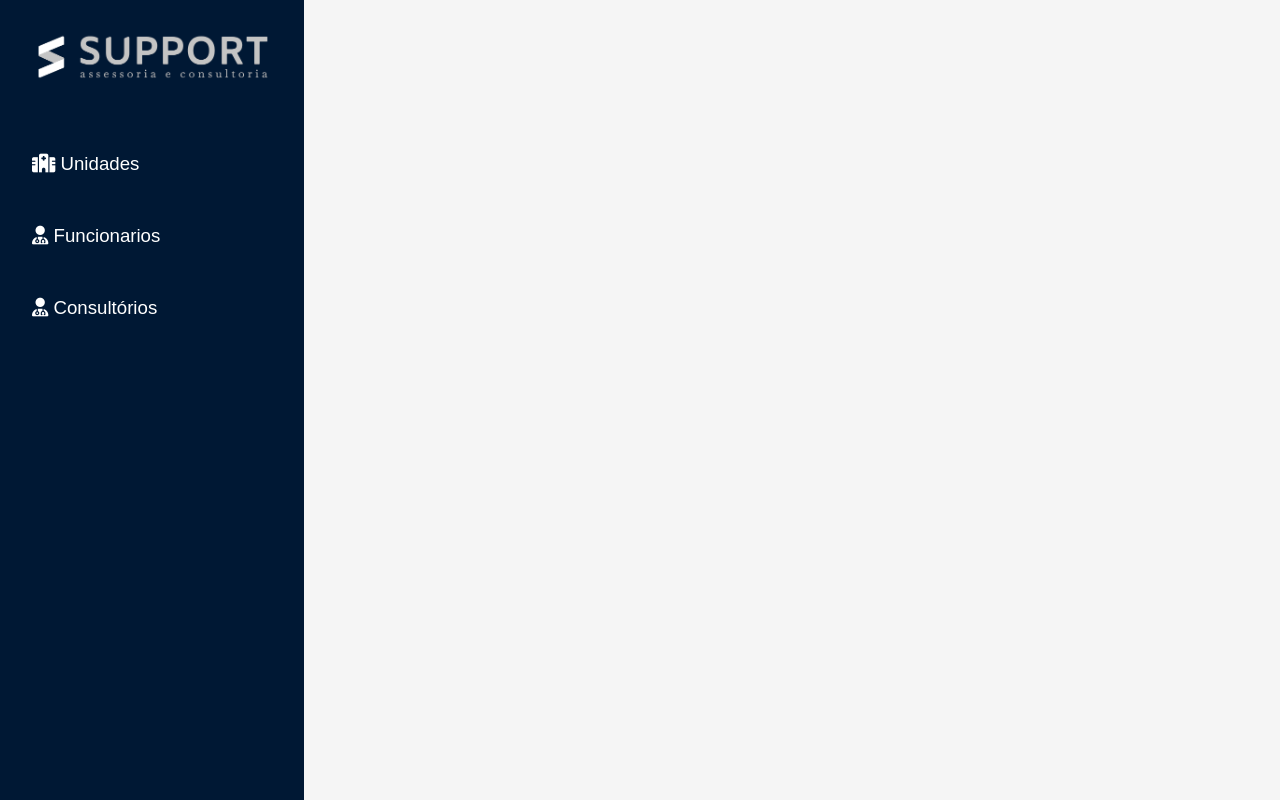
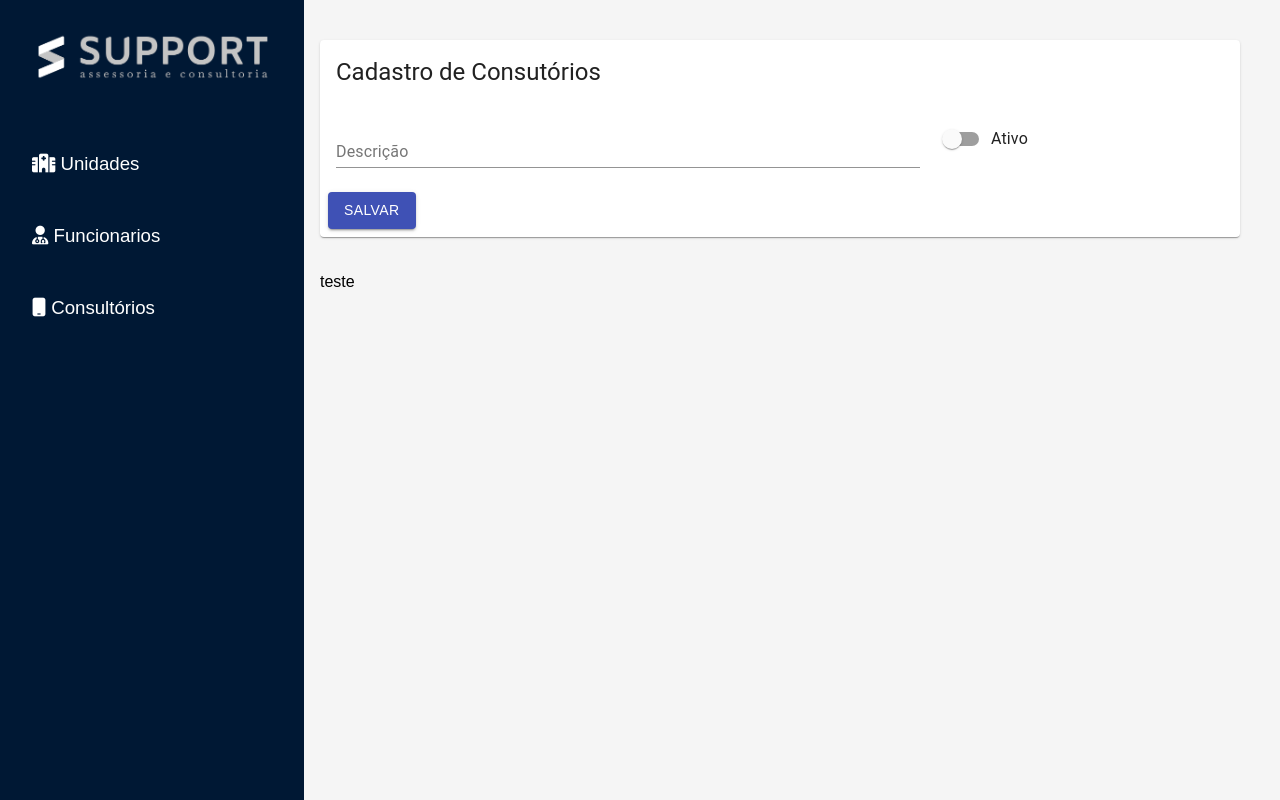
Before and after one commit to GuilhermeViana-22/sga_react, a React (Create React App) app: page /consultorios in a window 1280 px wide. Built offline with nearby package versions, Linux system fonts and the light colour scheme.

Commit message:
ajustes no formulario de cadastro de consultorio

```diff
--- a/package.json
+++ b/package.json
@@ -4,13 +4,18 @@
   "private": true,
   "dependencies": {
     "@material-ui/core": "^4.12.4",
+    "@material-ui/lab": "^4.0.0-alpha.61",
+    "@mui/lab": "^5.0.0-alpha.120",
+    "@mui/material": "^5.11.10",
     "@testing-library/jest-dom": "^5.16.5",
     "@testing-library/react": "^13.4.0",
     "@testing-library/user-event": "^13.5.0",
+    "axios": "^1.3.4",
     "react": "^18.2.0",
     "react-dom": "^18.2.0",
     "react-router-dom": "^6.8.1",
     "react-scripts": "5.0.1",
+    "sweetalert2": "^11.7.2",
     "web-vitals": "^2.1.4"
   },
   "scripts": {
--- a/public/index.html
+++ b/public/index.html
@@ -8,6 +8,7 @@
     <meta name="description" content="Web site created using create-react-app"/>
     <link rel="stylesheet" href="https://cdnjs.cloudflare.com/ajax/libs/font-awesome/6.3.0/css/all.min.css" integrity="sha512-SzlrxWUlpfuzQ+pcUCosxcglQRNAq/DZjVsC0lE40xsADsfeQoEypE+enwcOiGjk/bSuGGKHEyjSoQ1zVisanQ==" crossorigin="anonymous" referrerpolicy="no-referrer" />
     <link rel="stylesheet" href="https://cdnjs.cloudflare.com/ajax/libs/font-awesome/6.3.0/css/brands.min.css" integrity="sha512-L+sMmtHht2t5phORf0xXFdTC0rSlML1XcraLTrABli/0MMMylsJi3XA23ReVQkZ7jLkOEIMicWGItyK4CAt2Xw==" crossorigin="anonymous" referrerpolicy="no-referrer" />
+    <link href="https://fonts.googleapis.com/icon?family=Material+Icons" rel="stylesheet">
     <title>React App</title>
   </head>
   <body>
--- a/src/App.js
+++ b/src/App.js
@@ -1,9 +1,8 @@
 import React from 'react';
 import { BrowserRouter as Router, Routes, Route } from 'react-router-dom';
 import { makeStyles } from '@material-ui/core/styles';
-import Sidebar from './components/Sidebar';
 import Unidade from './pages/Unidade';
-import About from './pages/About';
+import Consultorios from './pages/Consultorios';
 import Funcionarios from './pages/Funcionarios';
 import Layout from './components/Layout';
 
@@ -26,7 +25,7 @@ function App() {
                 <Layout>
                     <Routes>
                         <Route path="/unidades" element={<Unidade />} />
-                        <Route path="/about" element={<About />} />
+                        <Route path="/consultorios" element={<Consultorios />} />
                         <Route path="/Funcionarios" element={<Funcionarios />} />
                     </Routes>
                 </Layout>
--- a/src/components/Sidebar.js
+++ b/src/components/Sidebar.js
@@ -55,7 +55,7 @@ function Sidebar() {
                 </li>
                 <li>
                     <NavLink to="/consultorios" className={classes.link} activeClassName={classes.active}>
-                        <i className="fa fa-user-md" aria-hidden="true"></i> Consultórios
+                        <i className="fa-solid fa-mobile"></i> Consultórios
                     </NavLink>
                 </li>
             </ul>
--- a/src/pages/About.js
+++ /dev/null
@@ -1,41 +0,0 @@
-import React, { useState } from 'react';
-
-function About() {
-    const [consultorio, setConsultorio] = useState('');
-    const [ativo, setAtivo] = useState(false);
-
-    const handleSubmit = (event) => {
-        event.preventDefault();
-        // Faz alguma coisa com os valores dos inputs
-    };
-
-    return (
-        <div>
-            <h1>About</h1>
-            <form onSubmit={handleSubmit}>
-                <div>
-                    <label htmlFor="consultorio">Consultório</label>
-                    <input
-                        type="text"
-                        id="consultorio"
-                        value={consultorio}
-                        placeholder="Digite o nome do consultório"
-                        onChange={(event) => setConsultorio(event.target.value)}
-                    />
-                </div>
-                <div>
-                    <label htmlFor="ativo">Ativo</label>
-                    <input
-                        type="checkbox"
-                        id="ativo"
-                        checked={ativo}
-                        onChange={(event) => setAtivo(event.target.checked)}
-                    />
-                </div>
-                <button type="submit">Enviar</button>
-            </form>
-        </div>
-    );
-}
-
-export default About;
--- /dev/null
+++ b/src/pages/Consultorios.jsx
@@ -0,0 +1,112 @@
+import React, { useState } from 'react';
+import {
+    Grid,
+    Card,
+    CardHeader,
+    CardContent,
+    CardActions,
+    TextField,
+    Button,
+    Switch,
+    FormControlLabel
+} from '@material-ui/core';
+import axios from "axios";
+import Swal from 'sweetalert2';
+
+const Main = ({ children }) => {
+    const [checked, setChecked] = useState(false);
+    const [formValues, setFormValues] = useState({
+        consultorio: '',
+        ativo: true,
+    });
+
+    const handleChange = (event) => {
+        setChecked(event.target.checked);
+        setFormValues({
+            ...formValues,
+            ativo: event.target.checked ? 1 : 0,
+        });
+    };
+
+    const handleSubmit = async (event) => {
+        event.preventDefault();
+
+        try {
+            const response = await axios.post('http://localhost:8000/api/consultorios', {
+                consultorio: formValues.consultorio,
+                ativo: parseInt(formValues.ativo),
+            });
+
+            // exibe mensagem de sucesso com cor verde
+            Swal.fire({
+                icon: 'success',
+                title: 'Sucesso!',
+                text:  response.data.message,
+            });
+
+        } catch (error) {
+            console.log(error); // exibe o erro completo no console
+            Swal.fire({
+                icon: 'error',
+                title: 'Erro!',
+                text: error.response.data.error,
+            });
+        }
+    }
+
+    return (
+        <main style={{ marginLeft: '250px', padding: '20px' }}>
+            {children}
+
+            <Grid container spacing={3}>
+                <Grid item xs={12}>
+                    <Card>
+                        <form onSubmit={handleSubmit}>
+                            <CardHeader title="Cadastro de Consutórios" />
+                            <CardContent>
+                                <Grid container spacing={3}>
+                                    <Grid item xs={8}>
+                                        <TextField
+                                            fullWidth
+                                            label="Descrição"
+                                            value={formValues.consultorio}
+                                            onChange={(event) =>
+                                                setFormValues({
+                                                    ...formValues,
+                                                    consultorio: event.target.value,
+                                                })
+                                            }
+                                        />
+                                    </Grid>
+                                    <Grid item xs={4}>
+                                        <FormControlLabel
+                                            control={
+                                                <Switch
+                                                    checked={checked}
+                                                    onChange={handleChange}
+                                                    name="mySwitch"
+                                                    color="primary"
+                                                />
+                                            }
+                                            label="Ativo"
+                                        />
+                                    </Grid>
+                                </Grid>
+                            </CardContent>
+                            <CardActions>
+                                <Button variant="contained" color="primary" type="submit">
+                                    Salvar
+                                </Button>
+                            </CardActions>
+                        </form>
+                    </Card>
+                </Grid>
+            </Grid>
+            <br />
+            <br />
+            <p>teste</p>
+        </main>
+    );
+};
+
+export default Main;
```
Also changed, not shown: 1 other file (tests, documents, lock files or other folders).
